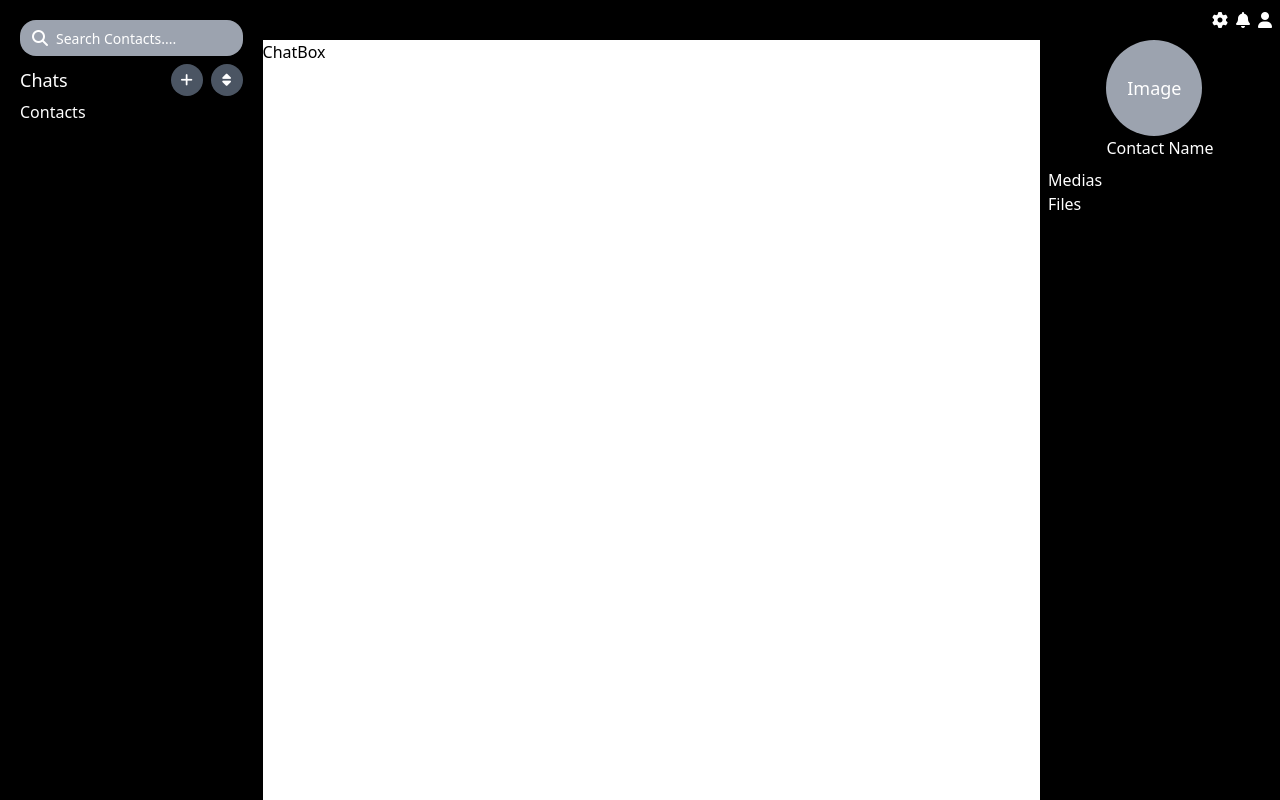
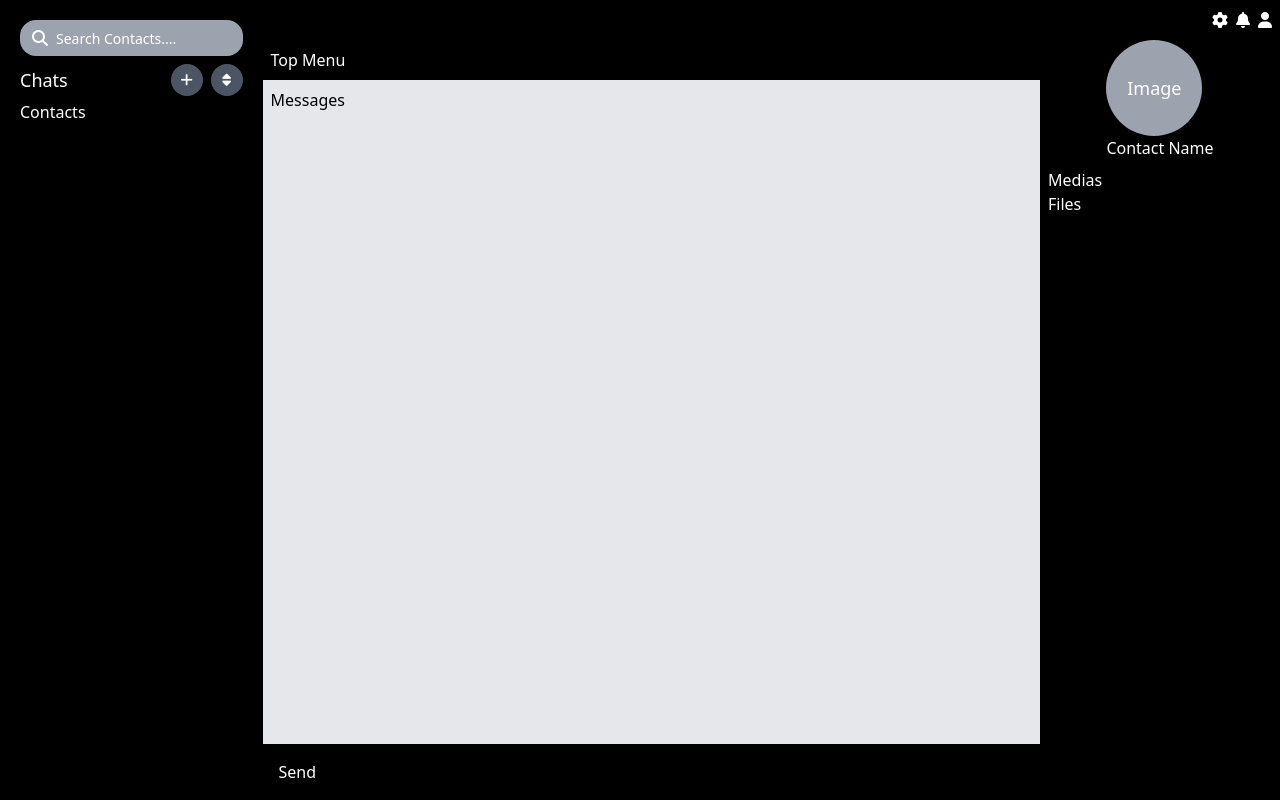
Before and after one commit to ushagotame000/collegeproject, a React (Create React App) app in the folder client/: page / in a window 1280 px wide. Built offline with nearby package versions, Linux system fonts and the light colour scheme.

Commit message:
Set layout

```diff
--- a/client/src/components/Chat.tsx
+++ b/client/src/components/Chat.tsx
@@ -2,9 +2,11 @@ import React from "react";
 
 function Chat() {
   return (
-    <>
-      <div className="flex-grow">ChatBox</div>
-    </>
+    <div className="flex flex-col h-full flex-grow">
+      <div className=" bg-black text-white p-2">Top Menu</div>
+      <div className="flex-grow overflow-y-auto bg-gray-200 p-2">Messages</div>
+      <div className="bg-black text-white p-4">Send</div>
+    </div>
   );
 }
 
```
